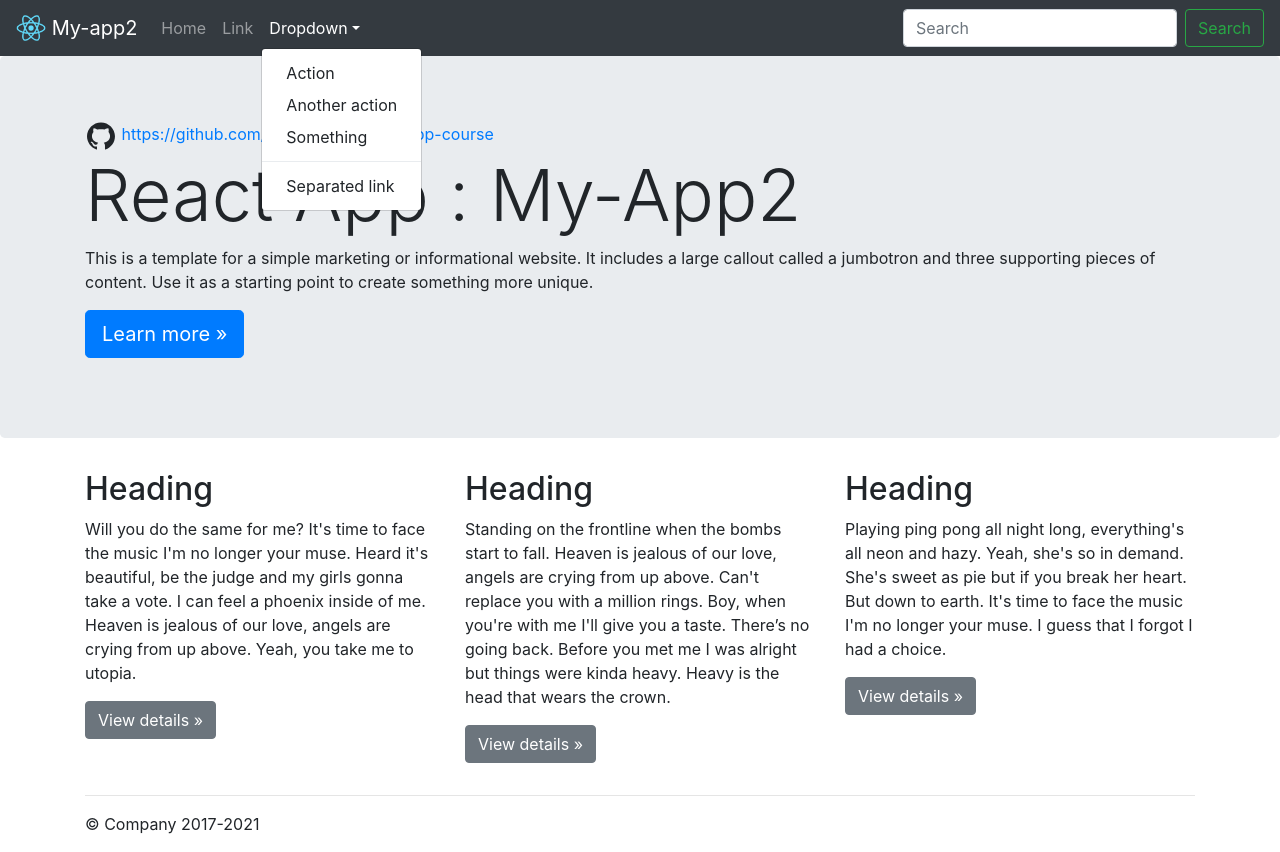
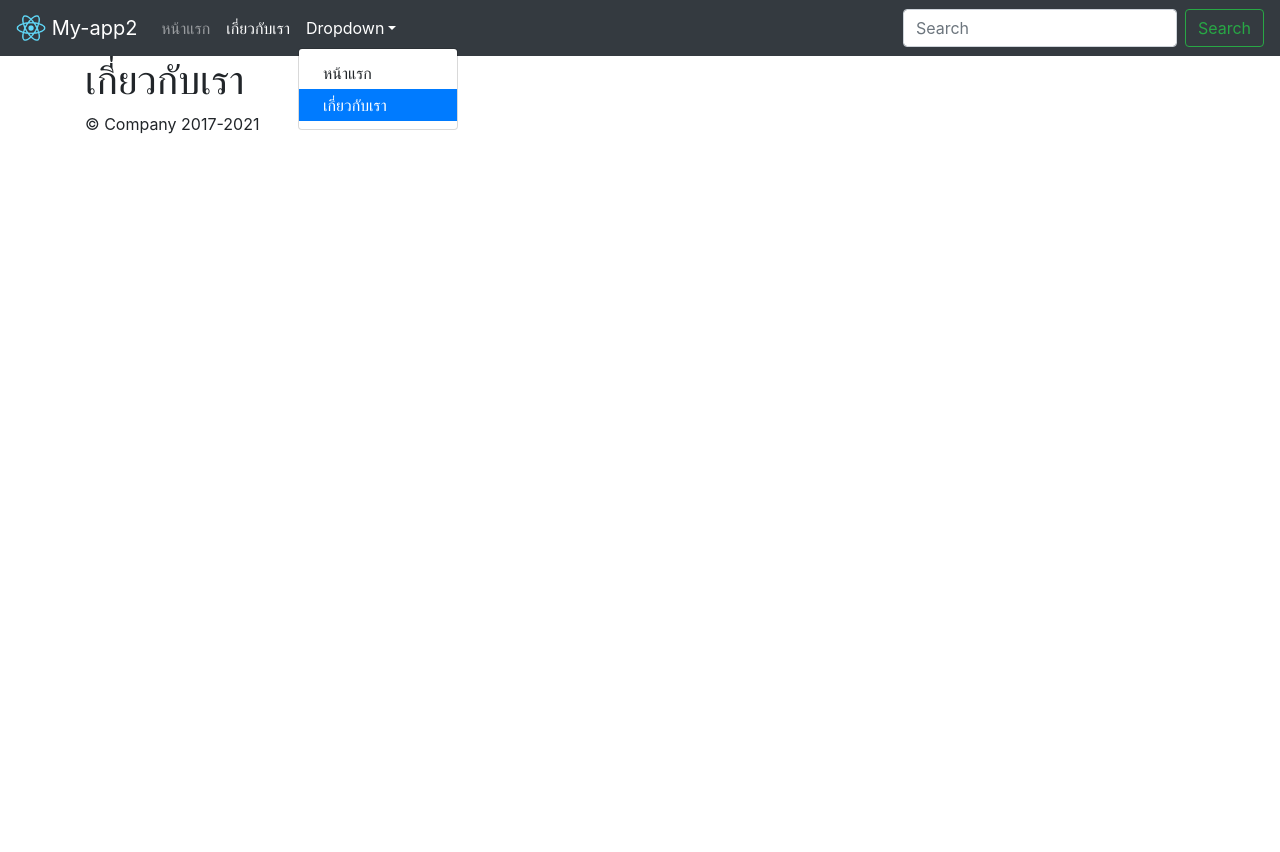
Before and after one commit to oatsadayut/React-app-course, a React (Create React App) app: page /about in a window 1280 px wide. Both pictures are taken after a click on the button "Dropdown". After the commit the page ends 800 px from the top, so only its background shows below. Built offline with nearby package versions, Linux system fonts and the light colour scheme.

Commit message:
install and import React-route-dom

```diff
--- a/package.json
+++ b/package.json
@@ -12,6 +12,7 @@
     "react-bootstrap": "^1.5.1",
     "react-dom": "^17.0.1",
     "react-icons": "^4.2.0",
+    "react-router-dom": "^5.2.0",
     "react-scripts": "4.0.3",
     "web-vitals": "^1.1.0"
   },
--- a/src/App.js
+++ b/src/App.js
@@ -1,16 +1,19 @@
-import './App.css';
-import Footer from './components/layouts/Footer';
-import NavBar from './components/layouts/NavBar';
-import HomePage from './pages/HomePage';
+import "./App.css";
+import Footer from "./components/layouts/Footer";
+import NavBar from "./components/layouts/NavBar";
+import { BrowserRouter as Router, Switch, Route, Link } from "react-router-dom";
+import AboutPage from "./pages/AboutPage";
+import HomePage from "./pages/HomePage";
+import RoutePageContent from "./components/layouts/RoutePageContent";
 
 const App = () => {
   return (
-    <>
-      <NavBar/>
-        <HomePage/>
-      <Footer/>
-    </>
+    <Router>
+      <NavBar />
+      <RoutePageContent/>
+      <Footer />
+    </Router>
   );
-}
+};
 
 export default App;
--- a/src/components/layouts/NavBar.js
+++ b/src/components/layouts/NavBar.js
@@ -1,11 +1,20 @@
-import React from 'react'
-import {Navbar,Nav,NavDropdown,Form,FormControl,Button} from 'react-bootstrap'
+import React from "react"
+import {
+  Navbar,
+  Nav,
+  NavDropdown,
+  Form,
+  FormControl,
+  Button,
+} from "react-bootstrap"
+import { NavLink } from "react-router-dom"
 
 const NavBar = () => {
   return (
     <>
       <Navbar bg="dark" variant="dark" expand="lg">
-        <Navbar.Brand href="#home">
+
+        <NavLink className="navbar-brand" to="/" exact activeClassName="active">
         <img
             src="/logo192.png"
             width="30"
@@ -13,19 +22,18 @@
             className="d-inline-block align-top"
             alt="React Bootstrap logo"
           />
-        {'  '}<span>My-app2</span>
-        </Navbar.Brand>
+          {"  "}
+          <span>My-app2</span>
+        </NavLink>
+
         <Navbar.Toggle aria-controls="basic-navbar-nav" />
         <Navbar.Collapse id="basic-navbar-nav">
           <Nav className="mr-auto">
-            <Nav.Link href="#home">Home</Nav.Link>
-            <Nav.Link href="#link">Link</Nav.Link>
+            <NavLink className=' nav-link' to="/" exact activeClassName="active">หน้าแรก</NavLink>
+            <NavLink className=' nav-link' to="/about" activeClassName='active'>เกี่ยวกับเรา</NavLink>
             <NavDropdown title="Dropdown" id="basic-nav-dropdown">
-                <NavDropdown.Item href="#action/3.1">Action</NavDropdown.Item>
-                <NavDropdown.Item href="#action/3.2">Another action</NavDropdown.Item>
-                <NavDropdown.Item href="#action/3.3">Something</NavDropdown.Item>
-                <NavDropdown.Divider />
-                <NavDropdown.Item href="#action/3.4">Separated link</NavDropdown.Item>
+              <NavLink className=" dropdown-item" exact activeClassName="active" to="/">หน้าแรก</NavLink>
+              <NavLink className=" dropdown-item" activeClassName="active" to="/about">เกี่ยวกับเรา</NavLink>
             </NavDropdown>
           </Nav>
           <Form inline>
--- /dev/null
+++ b/src/components/layouts/RoutePageContent.js
@@ -0,0 +1,19 @@
+import React from "react";
+import { BrowserRouter as Router, Switch, Route, Link } from "react-router-dom";
+import AboutPage from "../../pages/AboutPage";
+import HomePage from "../../pages/HomePage";
+
+const RoutePageContent = () => {
+  return (
+    <Switch>
+      <Route path="/" exact>
+        <HomePage />
+      </Route>
+      <Route path="/about">
+        <AboutPage />
+      </Route>
+    </Switch>
+  );
+};
+
+export default RoutePageContent;
--- /dev/null
+++ b/src/pages/AboutPage.js
@@ -0,0 +1,11 @@
+import React from 'react'
+
+const AboutPage = () => {
+    return (
+        <div className="container">
+           <h1>เกี่ยวกับเรา</h1>
+        </div>
+    )
+}
+
+export default AboutPage
```
Also changed, not shown: 1 other file (tests, documents, lock files or other folders). Lines whose indentation alone changed are shown as unchanged.
